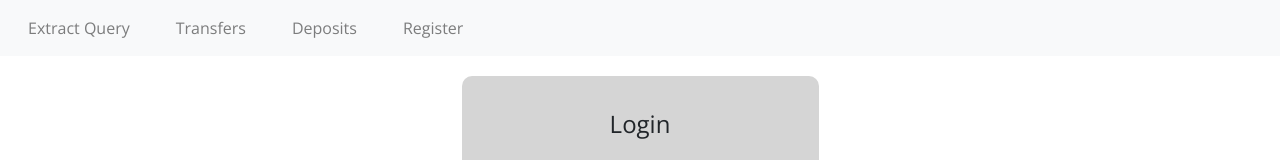
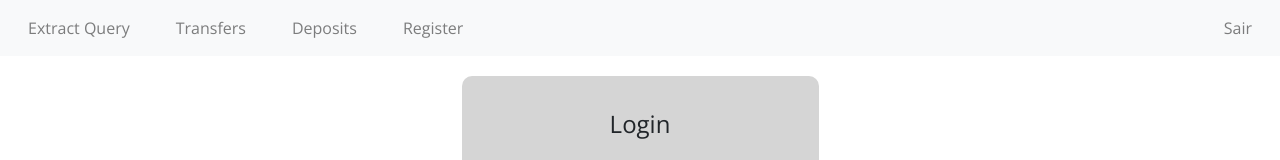
Before and after one commit to marcosvmgil/bank-application, an Angular app: page /login in a window 1280 px wide. Shown: the top 160 px of the page. Built offline with nearby package versions, Linux system fonts and the light colour scheme.

Commit message:
Adding exit button

```diff
--- a/src/app/components/header/header.component.html
+++ b/src/app/components/header/header.component.html
@@ -15,6 +15,11 @@
           </a>
         </li>
       </ul>
+      <ul class="navbar-nav ml-auto">
+        <li class="header__navbarListItemRight nav-item d-flex">
+          <a class="nav-link" (click)="exitApp()"> Sair </a>
+        </li>
+      </ul>
     </nav>
   </div>
 </div>
--- a/src/app/components/header/header.component.scss
+++ b/src/app/components/header/header.component.scss
@@ -5,6 +5,7 @@
       .header__navbarList {
         display: flex;
         flex-direction: row;
+
         .header__navbarListItem:first-child {
           margin-left: 20px;
         }
@@ -12,6 +13,9 @@
           margin-left: 30px;
         }
       }
+      .header__navbarListItemRight {
+        margin-right: 20px;
+      }
     }
   }
 }
--- a/src/app/components/header/header.component.ts
+++ b/src/app/components/header/header.component.ts
@@ -36,4 +36,9 @@ export class HeaderComponent {
   currentRoute(path: string) {
     return this.router.url == `/${path}`;
   }
+
+  exitApp() {
+    localStorage.removeItem('user');
+    this.router.navigate(['/login']);
+  }
 }
--- a/src/app/components/login/login.component.ts
+++ b/src/app/components/login/login.component.ts
@@ -31,13 +31,12 @@ export class LoginComponent {
       };
       this.loginProvider.get(user).subscribe(
         (res: any) => {
-          console.log(res);
           if (res.status && res.status != 200) {
-            this.popupService.showMessage('Login Error', true);
+            this.popupService.showMessage('Login Error', false);
           } else if (res.message == 'Login successful') {
             localStorage.setItem('user', JSON.stringify(user));
             this.router.navigate(['']);
-            this.popupService.showMessage('Login successfully!', false);
+            this.popupService.showMessage('Login successfully!', true);
           } else {
             this.popupService.showMessage('Login Error', false);
           }
```
